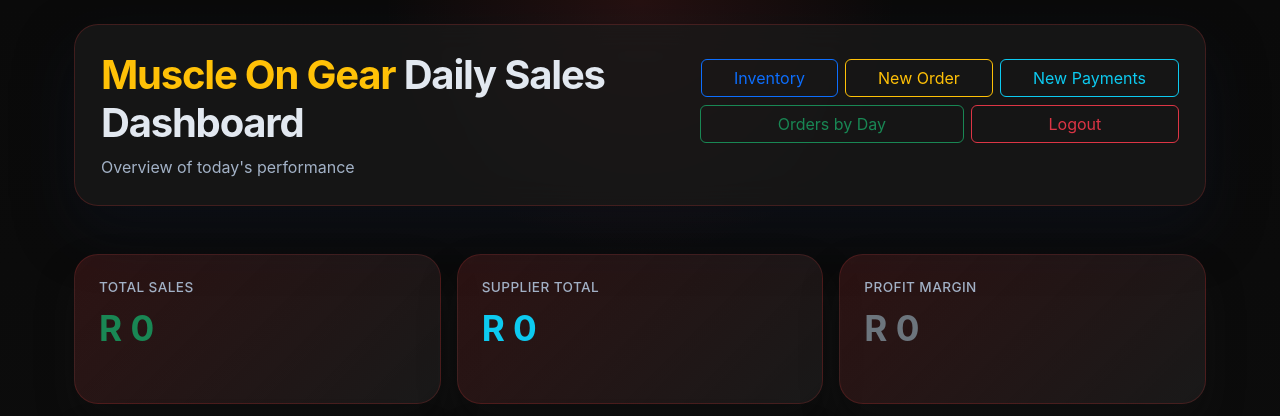
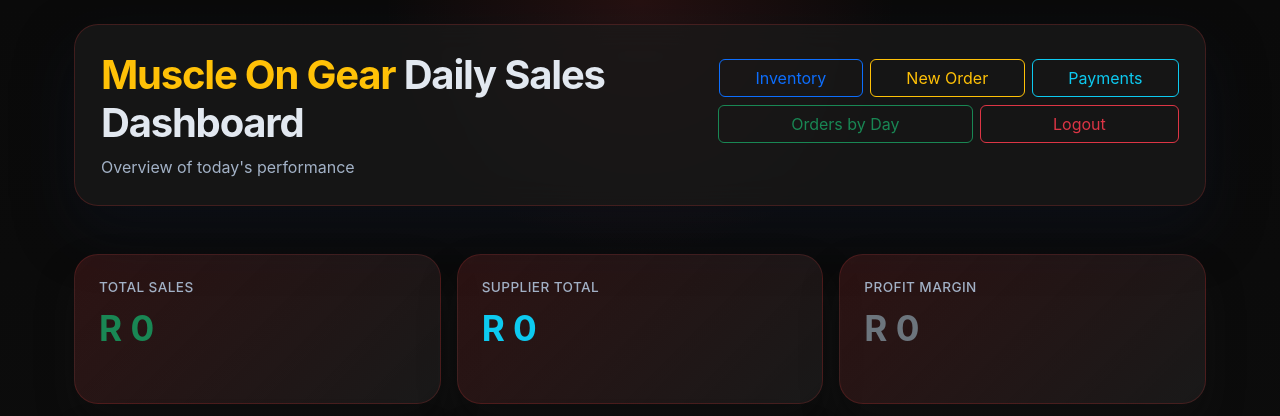
Before and after one commit to CourageGanyiwa/muscle_on_gear, a Flask app: page /dashboard in a window 1280 px wide. Shown: the top 416 px of the page. Run offline with Flask 3, Linux system fonts and the light colour scheme; the visitor is signed in with stand-in values (Sample User, id 1); data that the repository does not hold is empty.

Commit message:
changed new payments to just payments

```diff
--- a/templates/dashboard.html
+++ b/templates/dashboard.html
@@ -182,7 +182,7 @@ Gear{% endblock %} {% block extra_styles %}
           >New Order</a
         >
                 <a href="/create-payment" class="btn btn-outline-info rounded"
-          >New Payments</a
+          >Payments</a
         >
         <a href="/orders-by-day" class="btn btn-outline-success rounded"
           >Orders by Day</a
```
